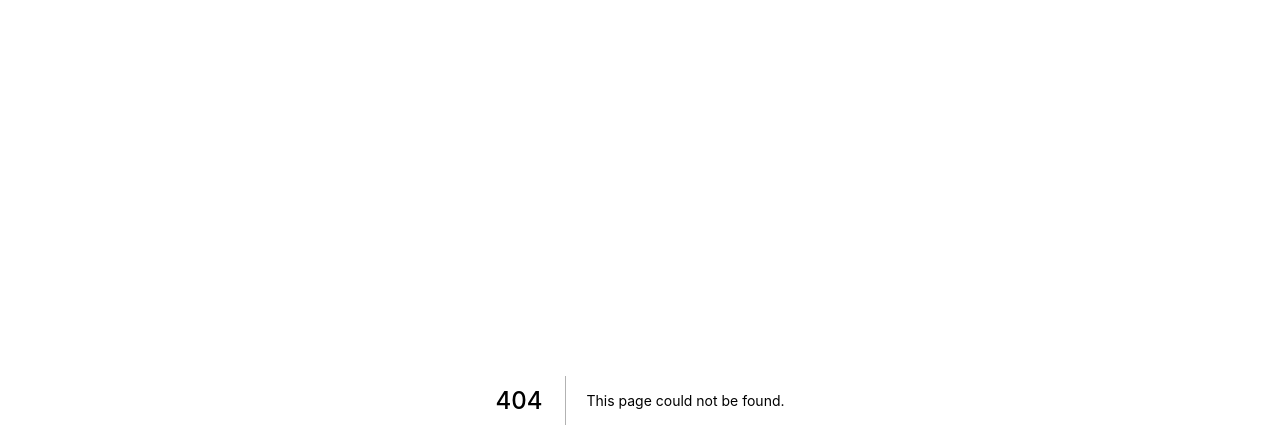
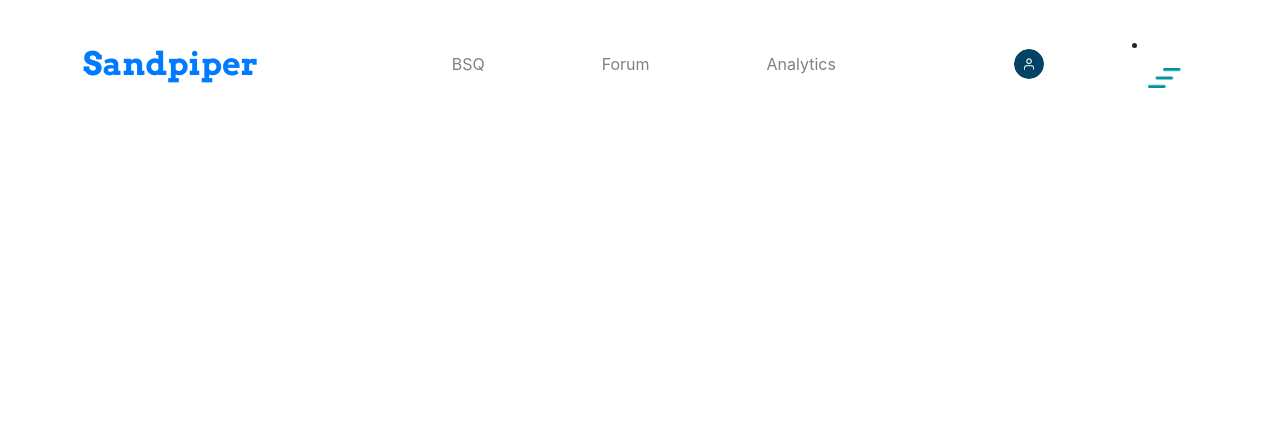
Before and after one commit to sammelanyogi/sandpiper, a Next.js app: page /create/1 in a window 1280 px wide. Before the commit this address had no page. Shown: the top 448 px of the page. Built offline with nearby package versions, Linux system fonts and the light colour scheme.

Commit message:
compoennt

```diff
--- /dev/null
+++ b/pages/create/[type].js
@@ -0,0 +1,14 @@
+import { useRouter } from "next/router";
+import Layout from "../../components/Layout";
+
+export default function Type(props) {
+  const router = useRouter();
+  const { type } = router.query;
+  return (
+    <Layout title={`Upload ${type}`}>
+        {type=="video" && <div>Video ko component</div>}
+        {type=="audio" && <div>Audio ko component</div>}
+        {type=="text" && <div>text ko component</div>}
+    </Layout>
+  );
+}
```
Also changed, not shown: pages/create/index.js (renamed from pages/create.js).
